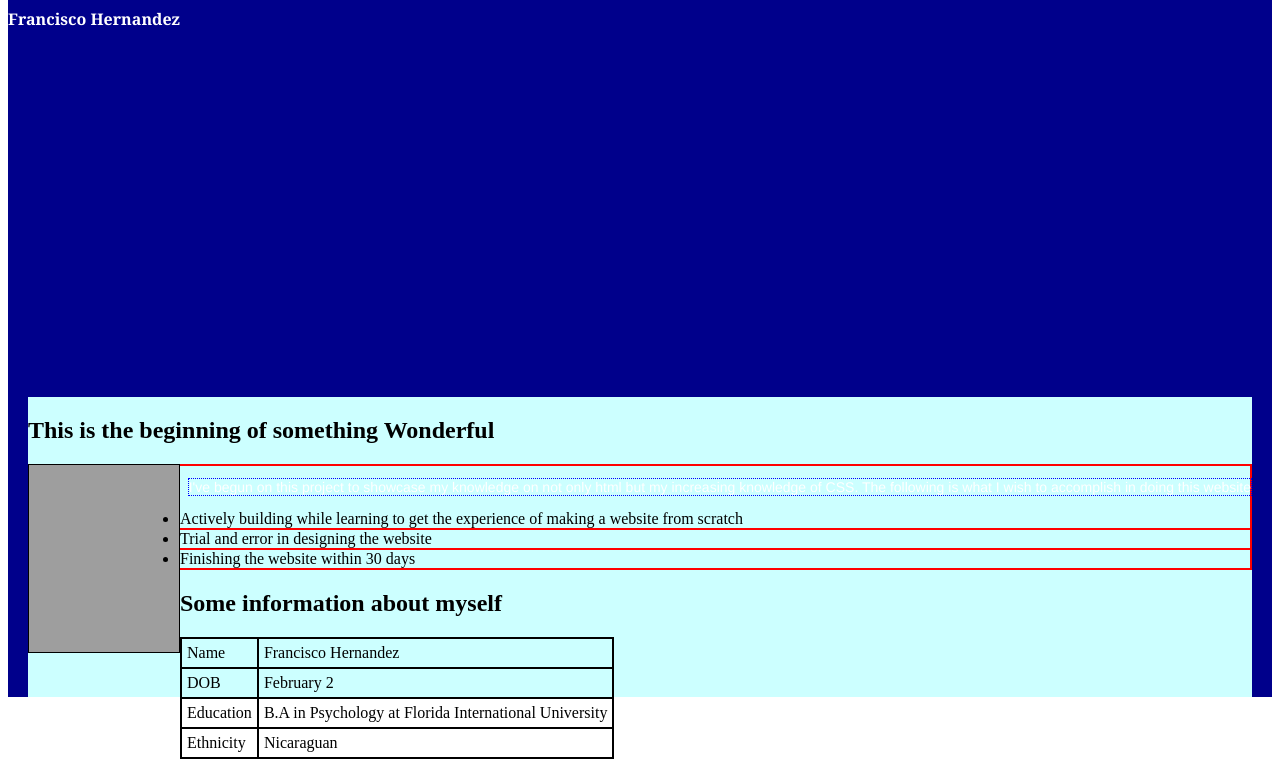
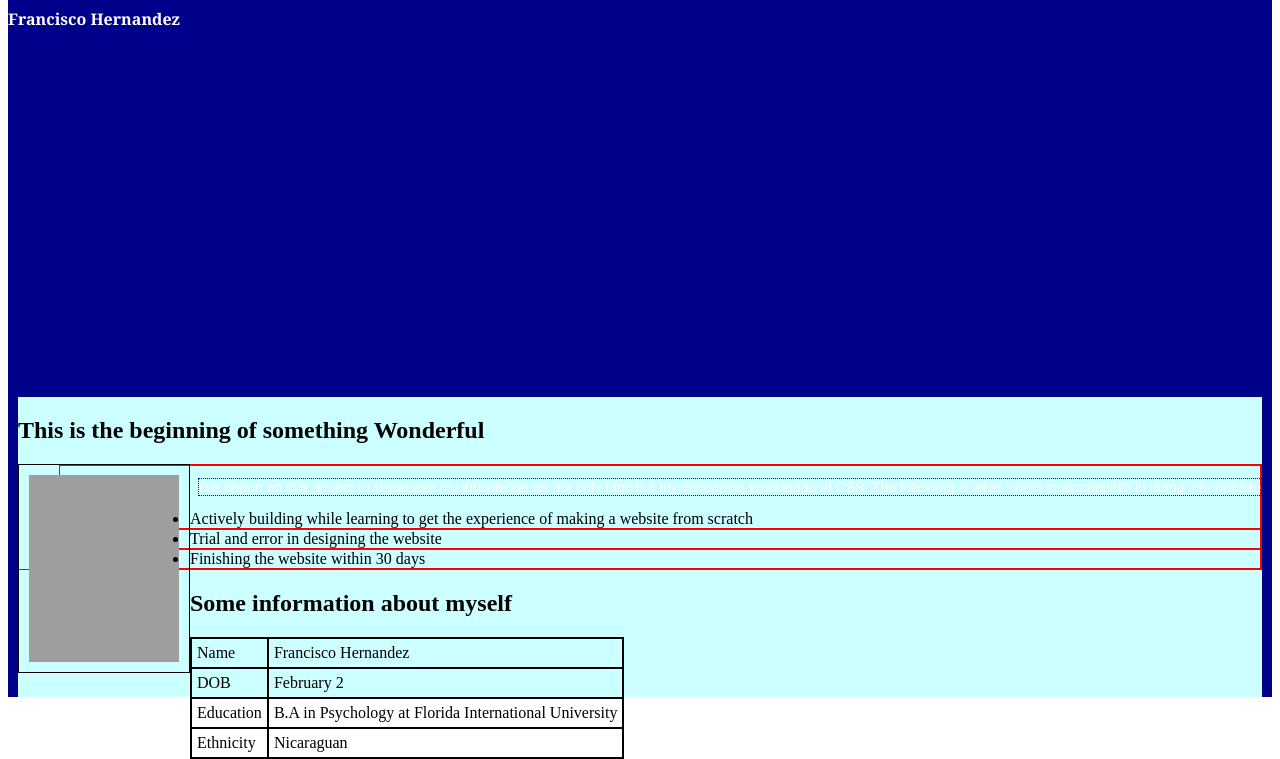
Before and after one commit to Noobster77/gh-pages, a plain HTML site: page index.html in a window 1280 px wide. Shown: the part 361-1120 px from the top of the page. Drawn offline with Linux system fonts and the light colour scheme; grey boxes are pictures that could not be loaded.

Commit message:
Update style.css

```diff
--- a/style.css
+++ b/style.css
@@ -45,6 +45,7 @@ ul, li {
 
 img {
   border:1px solid black;
+  padding: 10px 10px;
 }
 
 table, td, tr {
@@ -56,5 +57,5 @@ table, td, tr {
 .Frank
   {
     background-color: #ccffff;
-    margin: 0px 20px;
+    margin: 0px 10px;
 }
```
